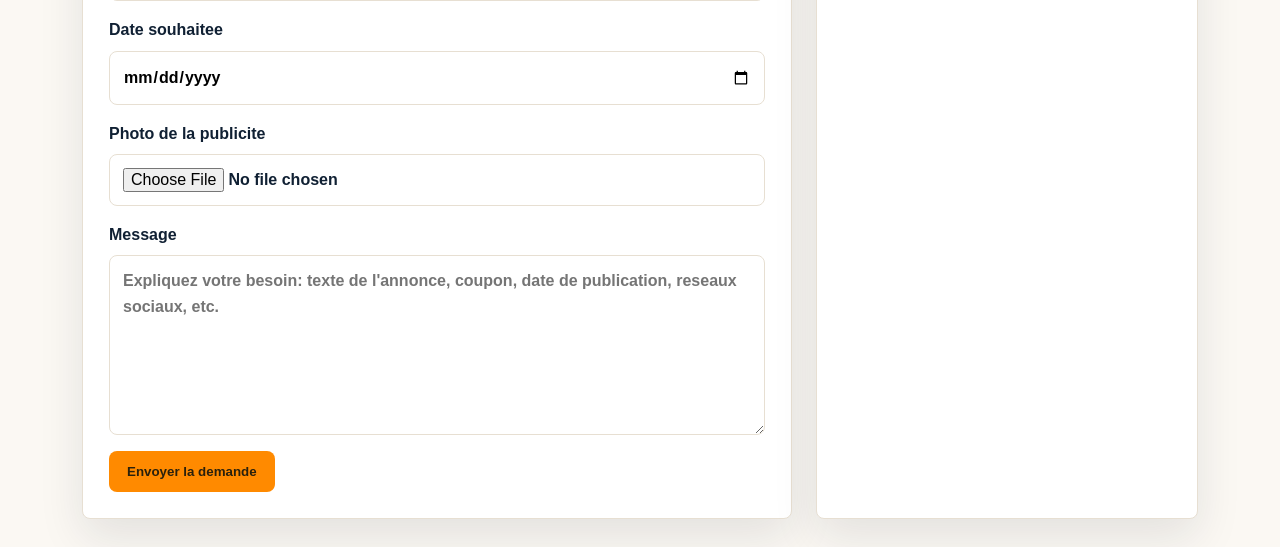
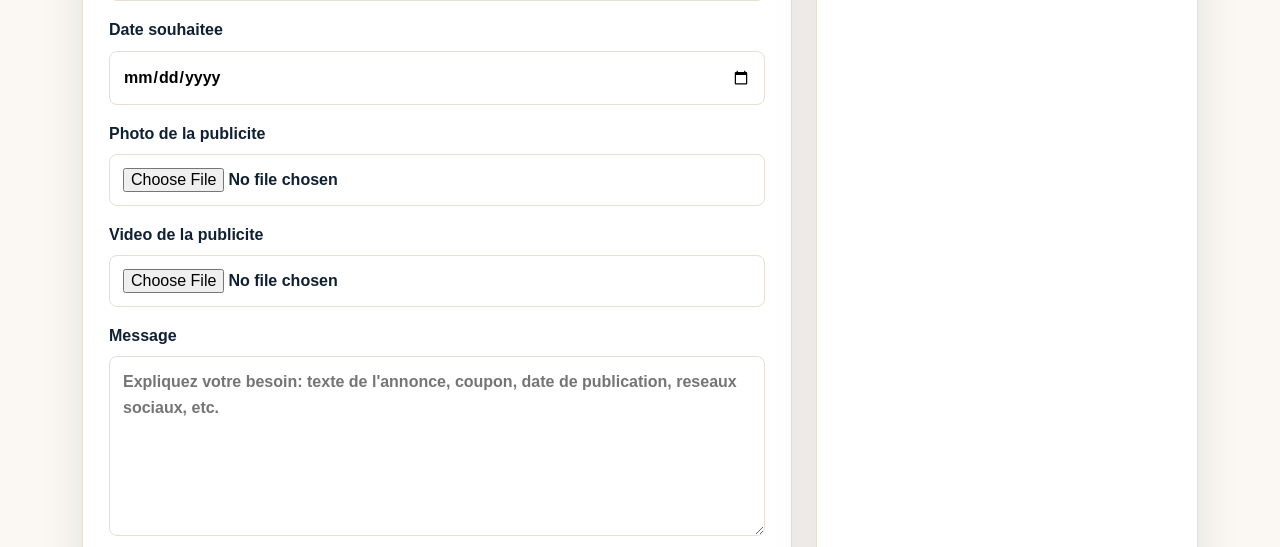
Before and after one commit to 1234jASKET/seake, a Django app: page /publicite/demande/ in a window 1280 px wide. Shown: the part 1038-1585 px from the top of the page. Run offline with Django 5.2, Linux system fonts and the light colour scheme.

Commit message:
Add video support for advertisements

```diff
--- a/journal/admin.py
+++ b/journal/admin.py
@@ -163,6 +163,7 @@ class DemandePubliciteAdmin(admin.ModelAdmin):
         "statut",
         "date_creation",
         "photo_preview",
+        "video",
     )
     list_filter = ("type_produit", "statut", "date_creation")
     search_fields = ("nom_client", "nom_entreprise", "email", "telephone", "message")
@@ -177,6 +178,7 @@ class DemandePubliciteAdmin(admin.ModelAdmin):
         "date_souhaitee",
         "photo_preview",
         "photo",
+        "video",
         "message",
         "statut",
         "date_creation",
--- a/journal/forms.py
+++ b/journal/forms.py
@@ -15,6 +15,7 @@ class DemandePubliciteForm(forms.ModelForm):
             "budget",
             "date_souhaitee",
             "photo",
+            "video",
             "message",
         ]
         widgets = {
@@ -35,6 +36,7 @@ class DemandePubliciteForm(forms.ModelForm):
             "budget": "Budget approximatif",
             "date_souhaitee": "Date souhaitee",
             "photo": "Photo de la publicite",
+            "video": "Video de la publicite",
             "message": "Message",
         }
 
--- a/journal/models.py
+++ b/journal/models.py
@@ -8,6 +8,12 @@ import math
 image_file_validator = FileExtensionValidator(
     allowed_extensions=["jpg", "jpeg", "png", "webp", "avif", "gif"],
     message="Ajoutez une image valide: JPG, PNG, WEBP, AVIF ou GIF.",
+)
+
+
+video_file_validator = FileExtensionValidator(
+    allowed_extensions=["mp4", "webm", "mov", "m4v"],
+    message="Ajoutez une video valide: MP4, WEBM, MOV ou M4V.",
 )
 
 
@@ -141,6 +147,11 @@ class DemandePublicite(models.Model):
         upload_to="demandes_publicites/",
         blank=True,
         validators=[image_file_validator],
+    )
+    video = models.FileField(
+        upload_to="demandes_publicites/videos/",
+        blank=True,
+        validators=[video_file_validator],
     )
     message = models.TextField()
     statut = models.CharField(
--- a/static/css/style.css
+++ b/static/css/style.css
@@ -731,6 +731,7 @@ p {
 }
 
 .published-ad-card img,
+.published-ad-card video,
 .published-ad-placeholder {
     aspect-ratio: 16 / 10;
     object-fit: cover;
```
Also changed, not shown: templates/publicite.html (+6 -1 lines), journal/migrations/0017_demandepublicite_video.py (added).
